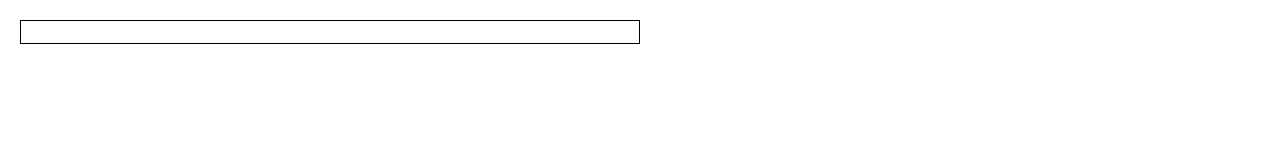
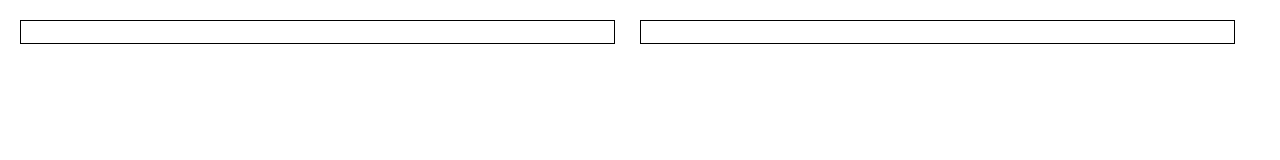
Before and after one commit to WsCandy/Picky, a plain HTML site: page index.html in a window 1280 px wide. Drawn offline with nearby package versions, Linux system fonts and the light colour scheme.

Commit message:
[Styles] - Setup for dual picky

```diff
--- a/index.html
+++ b/index.html
@@ -14,5 +14,9 @@
 			<input type="text" class="picky">
 		</div>
 
+		<div class="field-wrap">
+			<input type="text" class="picky picky2">
+		</div>
+
 	</body>
 </html>
--- a/sass/style.scss
+++ b/sass/style.scss
@@ -35,7 +35,8 @@ body {
 
 	position: relative;
 	float: left;
-	width: 50%;
+	width: 48%;
+	margin-right: 2%;
 
 }
 
```
Also changed, not shown: css/style.css.
